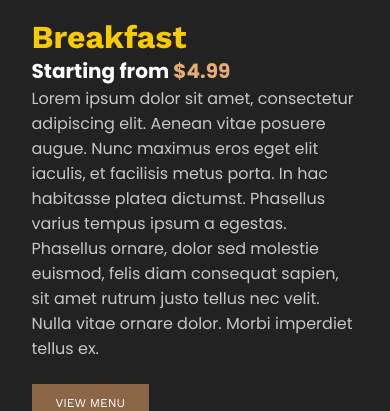
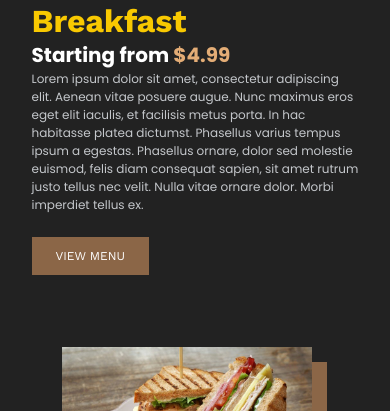
Before and after one commit to AJKilmurray/luxurio, a React (Create React App) app: page / in a window 390 px wide. Shown: the part 2111-2522 px from the top of the page. Built offline with nearby package versions, Linux system fonts and the light colour scheme; a web font is replaced by a local one.

Commit message:
Final home page responsiveness

```diff
--- a/src/index.css
+++ b/src/index.css
@@ -831,8 +831,16 @@ footer {
 		font-size: 0.75rem;
 	}
 
+	.menu-display {
+		margin-top: 8rem;
+	}
+
+	.menu-display h2 {
+		margin-bottom: 4rem;
+	}
+
 	.hero-title {
-		font-size: 1.5rem;
+		font-size: 2.5rem;
 	}
 
 	.hero-article {
@@ -840,11 +848,15 @@ footer {
 	}
 
 	.hero-text {
-		font-size: 0.75rem;
+		font-size: 1rem;
 	}
 
 	.hero-content {
 		margin-top: 0;
+	}
+
+	.separator-figure {
+		padding: 3rem 0;
 	}
 
 	.content-odd,
@@ -894,7 +906,27 @@ footer {
 
 @media screen and (max-width: 490px) {
 	.separator-text h2 {
-		font-size: 1.75rem;
+		font-size: 1.5rem;
+	}
+
+	.photo-grid-text p {
+		font-size: 0.75rem !important;
+	}
+
+	.photo-grid {
+		gap: 5rem;
+	}
+
+	.hero-title {
+		font-size: 1.5rem;
+	}
+
+	p {
+		font-size: 0.75rem !important;
+	}
+
+	.menu-display {
+		margin-top: 2rem;
 	}
 }
 
@@ -925,8 +957,8 @@ footer {
 }
 
 @media screen and (max-width: 325px) {
-	.menu-display {
-		padding-top: 6rem;
+	.separator-img {
+		width: 225px !important;
 	}
 
 	.photo-grid-img {
--- a/src/routes/Home.js
+++ b/src/routes/Home.js
@@ -73,7 +73,7 @@ function Home() {
 				<Navbar navLinks={["menu", "bookings", "about"]} />
 				<Hero title={heroTitle} text={heroText} buttonLink="bookings" buttonText="Book Now" />
 			</section>
-			<Separator textSide="left" title={sepTitle} text={sepText} btnLink="menu" btnText="Menu" imgSrc={stockMenu} />
+			<Separator textSide="left" title={sepTitle} text={sepText} btnLink="menu" btnText="View Menu" imgSrc={stockMenu} />
 			<PhotoGrid items={photoGridItems} />
 			<Footer accordians={footerAccordians} />
 		</main>
```
